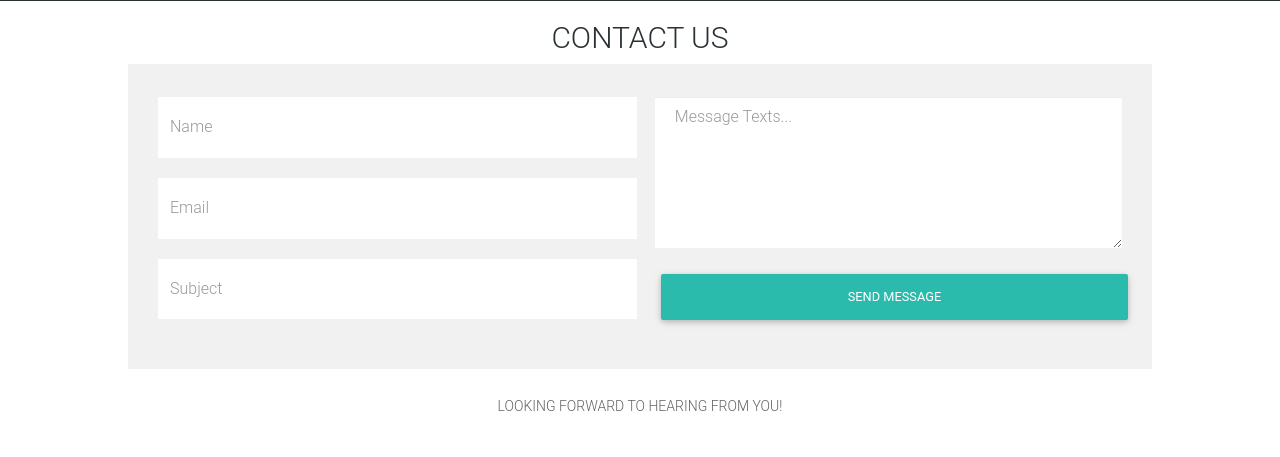
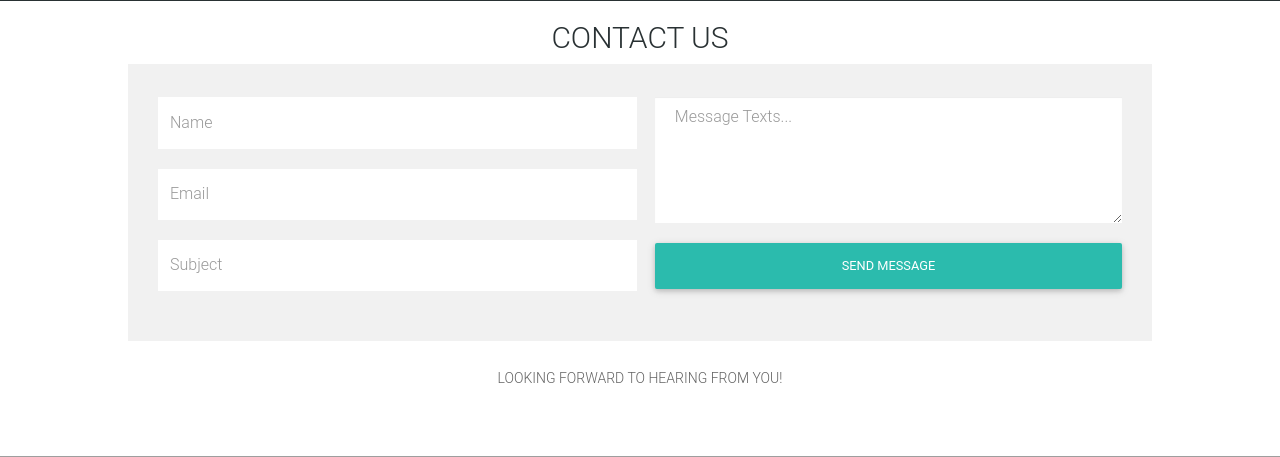
Before and after one commit to vitaedev/vitaedev.github.io, a PHP site: page / in a window 1280 px wide. Shown: the part 1871-2328 px from the top of the page. Run offline with PHP 8.4, Linux system fonts and the light colour scheme; some libraries are stand-ins or nearby versions; some web fonts are replaced; grey boxes are pictures that could not be loaded.

Commit message:
pushing to test if the contact formspree works

```diff
--- a/css/main.css
+++ b/css/main.css
@@ -648,7 +648,6 @@ background-color: #f1f1f1;
 padding: 30px;
 }
 .contact-form .form-control{
-height: 43px;
 border-radius: 0px;
 margin-bottom: 20px;
 background-color:#fff;
@@ -656,7 +655,7 @@ border: 0px solid #fff;
 padding-left: 12px;
 }
 .contact-form #message{
-  height: 151px;
+  height: 126px;
 }
 .form_submit{
 width: 100%;
--- a/index.html
+++ b/index.html
@@ -171,16 +171,16 @@
         </div> -->
 
     <!-- <div class="container"> -->
-        <form class="contact-form" action="">
+        <form class="contact-form" method="POST" action="https://formspree.io/contact@vitaedev.com">
             <div class="row">
                 <div class="col-md-6">
-                    <input type="text" class="form-control" id="name" placeholder="Name">
-                    <input type="email" class="form-control" id="email" placeholder="Email">
+                    <input type="text" class="form-control" id="name" name="name" placeholder="Name">
+                    <input type="email" class="form-control" id="email" name="_replyto" placeholder="Email">
                     <input type="text" class="form-control" id="subject" placeholder="Subject">
                 </div>
                 <div class="col-md-6">
                     <textarea class="form-control" id="message" rows="25" cols="10" placeholder="  Message Texts..."></textarea>
-                    <button type="button" class="btn btn-default submit-btn form_submit">SEND MESSAGE</button>
+                    <button type="submit" class="btn btn-default submit-btn form_submit" style="margin:0">SEND MESSAGE</button>
                 </div>
             </div>
         </form>
```
